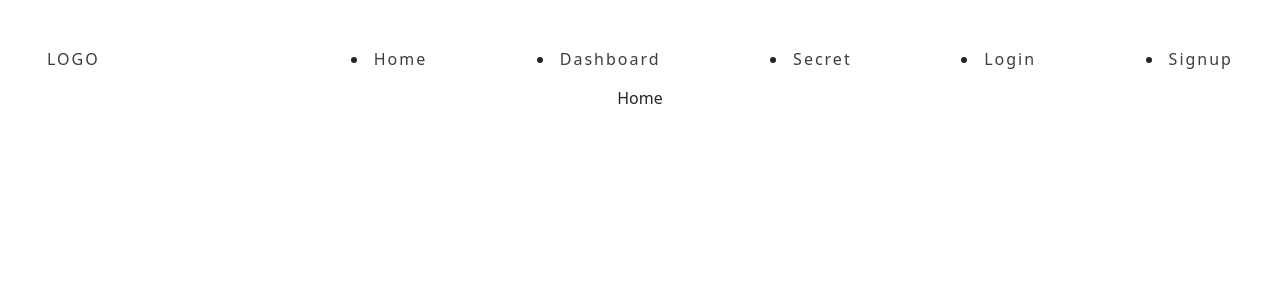
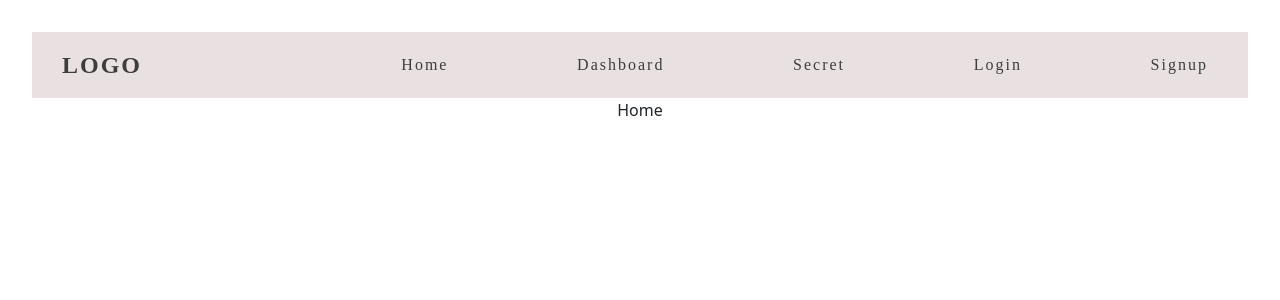
Before and after one commit to jesualujan/FrontendAvanzado_37_WEB_A, a React (Vite) app in the folder 03.ReactAuth/: page / in a window 1280 px wide. Shown: the top 300 px of the page. Built offline with nearby package versions, Linux system fonts and the light colour scheme.

Commit message:
💄mejore los estilos del Header

```diff
--- a/03.ReactAuth/src/Components/header.scss
+++ b/03.ReactAuth/src/Components/header.scss
@@ -1,46 +1,78 @@
-// crear un color
-// declarar una variable
+// Crear un color
+// Declarar una variable
 $menu-color: #3d3d3d;
+$hover-color: #ff6600; // Nuevo color para hover
+$font-family: 'Roboto, San Serif, Arial'; // Definir una familia de fuentes
 
-//mixins para reutilizar estilos
-@mixin header-link{
+// Mixins para reutilizar estilos
+@mixin header-link {
     color: $menu-color;
     text-decoration: none;
     letter-spacing: 2px;
+    transition: color 0.3s ease; // Transición para suavizar el cambio de color
 }
 
-@mixin header-border($size: 2px){
+@mixin header-border($size: 2px) {
     border-bottom: solid $size $menu-color;
+    transition: border-bottom-color 0.3s ease; // Transición para suavizar el cambio de borde
 }
 
-//Aplicando BEM EN SCSS
-.header{
+// Aplicando BEM EN SCSS
+.header {
     display: flex;
     justify-content: space-between;
     align-items: center;
-    padding: 15px 15px;
+    padding: 15px 30px; // Aumentar el padding para mayor espacio
+    background-color: #e9e1e1; // Fondo claro para el header
+    font-family: $font-family;
 
-   &__logo{
+    &__logo {
         @include header-link;
+        font-size: 1.5rem; // Aumentar tamaño de fuente del logo
+        font-weight: bold; // Poner en negrita el logo
     }
 
-    &__nav-list{
+    &__list-item{
+        list-style: none;
+    }
+
+    &__nav-list {
         display: flex;
         list-style: none;
         column-gap: 20px;
         flex-wrap: wrap;
     }
 
-    &__item-link{
+    &__item-link {
         @include header-link;
+        padding: 5px 10px; // Añadir padding para mayor espacio clickable
+        position: relative; // Necesario para el pseudo-elemento
 
-        //indicamos cual es el estilo activo
-        &--is-active{
-            @include header-border($size:3px);
+        &::after {
+            content: '';
+            display: block;
+            height: 3px;
+            width: 0;
+            background: $hover-color;
+            transition: width 0.3s ease;
+            position: absolute;
+            bottom: -3px;
+            left: 0;
         }
 
-        &:hover{
+        &:hover {
+            color: $hover-color; // Cambio de color en hover
             @include header-border();
+
+            &::after {
+                width: 100%; // Subrayado completo en hover
+            }
+        }
+
+        // Indicamos cual es el estilo activo
+        &--is-active {
+            @include header-border($size: 3px);
+            font-weight: bold; // Negrita para el enlace activo
         }
     }
 }
```
